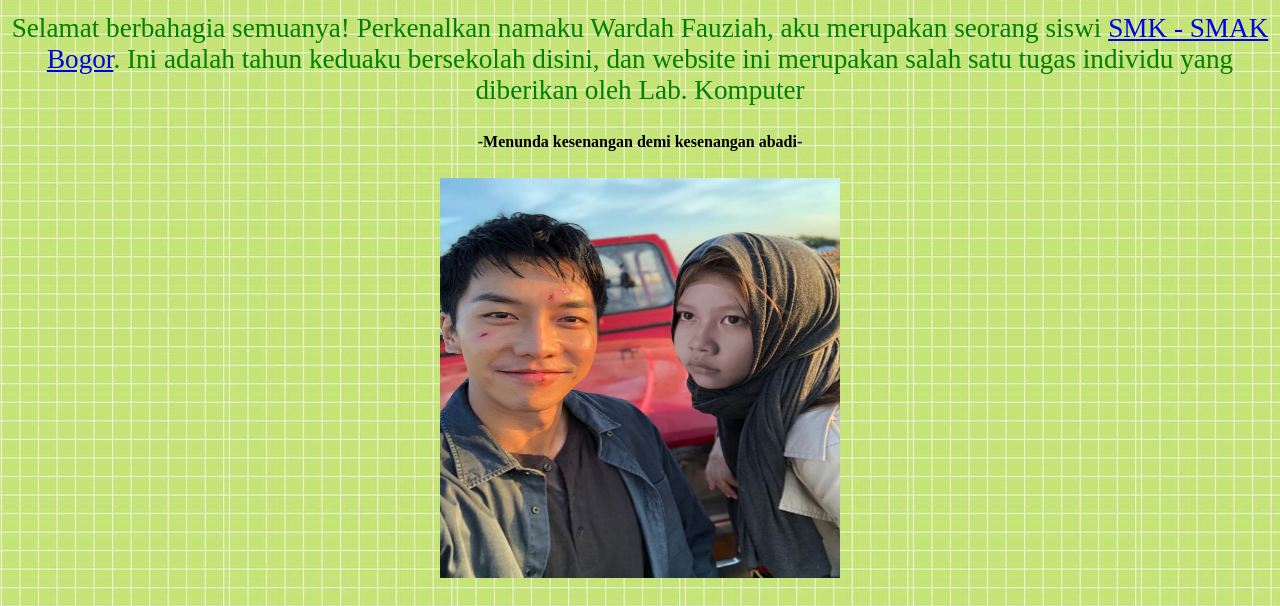
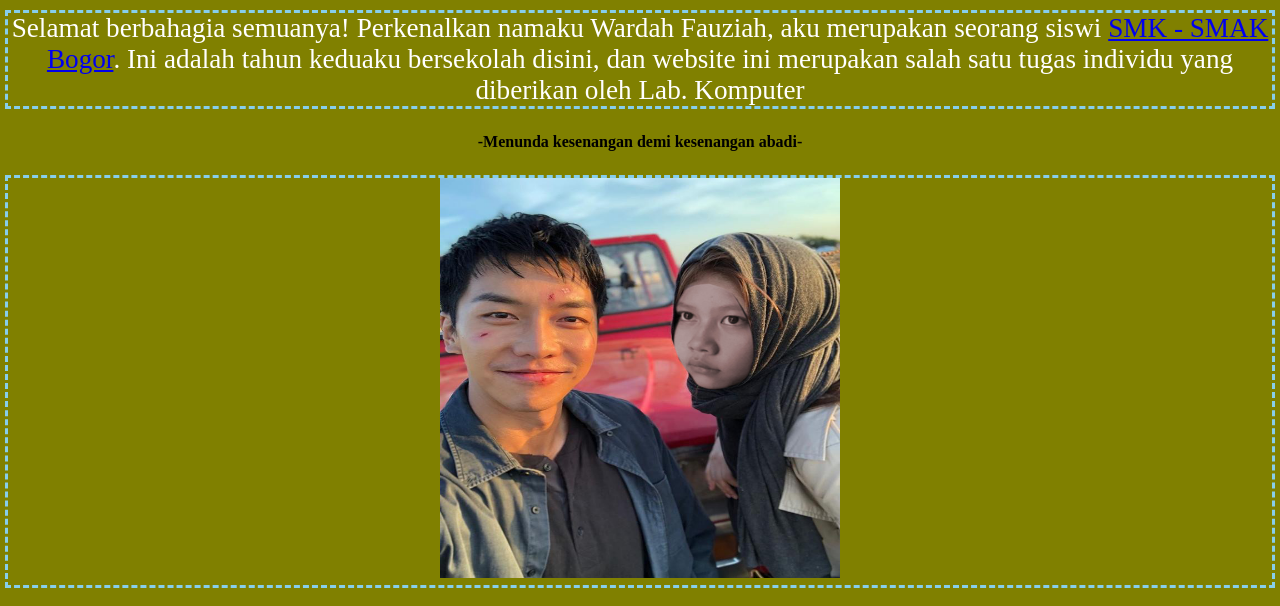
Before and after one commit to wardahfauziah/wardahfauziah.github.io, a plain HTML site: page index.html in a window 1280 px wide. Shown: the part 99-705 px from the top of the page. Drawn offline with Linux system fonts and the light colour scheme.

Commit message:
Add files via upload

```diff
--- a/css.css
+++ b/css.css
@@ -1,5 +1,5 @@
-body	{background-image: url(kotakijo.jpg); }
-p	{color:green;font-size: 170%; text-align: center;}
+body	{background-color: olive }
+p	{outline-style: dashed;outline-color: skyblue;color:white;font-size: 170%; text-align: center;}
 blockquote { text-align: center;}
 p {text-align: center;}
 h2	{font-size: 200%; text-align: center; }
```
